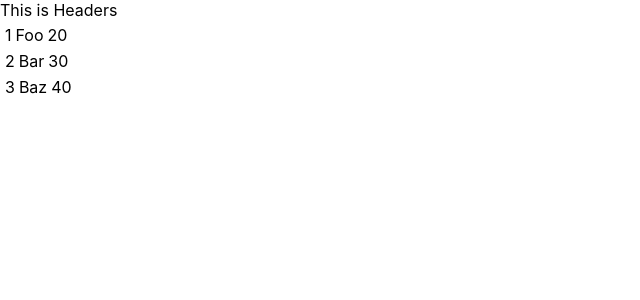
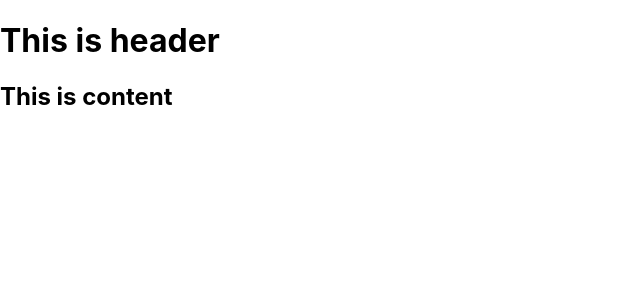
Before and after one commit to phuoccx/my-app, a React (Create React App) app: page / in a window 1280 px wide. Shown: the top 300 px of the page, without its empty margins (0-640 px from the left). Built offline with nearby package versions, Linux system fonts and the light colour scheme.

Commit message:
done lession 4

```diff
--- a/src/Lession3.js
+++ b/src/Lession3.js
@@ -57,7 +57,6 @@ class Content extends React.Component {
                     <td>{this.props.data.age}</td>
                 </tr>
             </div>
-
         );
     }
 }
--- /dev/null
+++ b/src/Lession4.js
@@ -0,0 +1,20 @@
+import React, { Component } from 'react';
+
+class Lesson4 extends Component {
+    constructor(props) {
+        super(props);
+        this.state = {
+            header: "This is header",
+            content: "This is content"
+        }
+    }
+    render(){
+        return(
+            <div>
+                <h1>{this.state.header}</h1>
+                <h2>{this.state.content}</h2>
+            </div>
+        );
+    }
+}
+export default Lesson4;
```
Also changed, not shown: src/index.js (+5 -2 lines).
